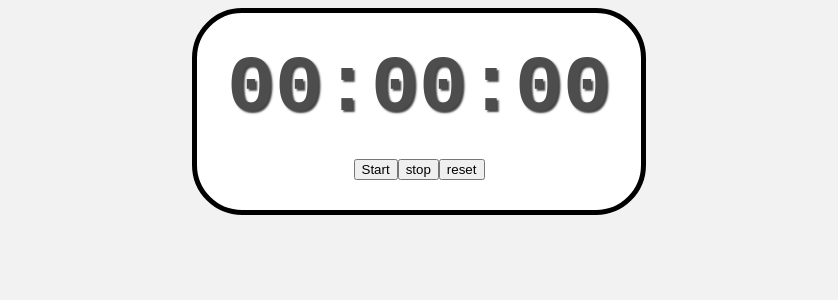
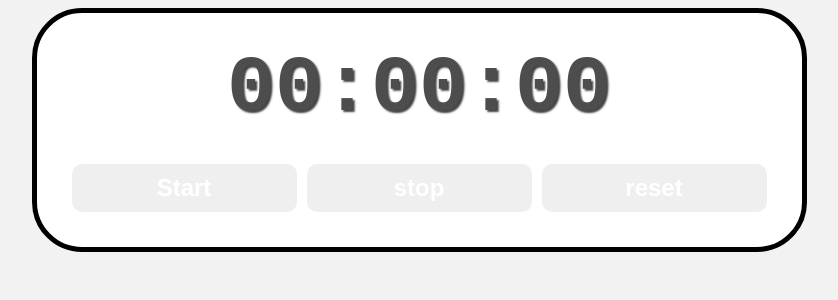
Before and after one commit to AmrMasri/stop-watch-app, a React (Vite) app: page / in a window 1280 px wide. Shown: the top 300 px of the page, without its empty margins (221-1059 px from the left). Built offline with nearby package versions, Linux system fonts and the light colour scheme.

Commit message:
dsfdsfggdw

```diff
--- a/src/index.css
+++ b/src/index.css
@@ -24,6 +24,15 @@
     margin-bottom: 25px;
 }
 
-.controls{
-
+.controls button{
+    font-size: 1.5rem;
+    font-weight: bold;
+    padding: 10px 20px;
+    margin: 5px;
+    min-width: 225px;
+    border: none;
+    border-radius: 10px;
+    cursor: pointer;
+    color: white;
+    transition: background-color 0.5s ease;
 }
```
